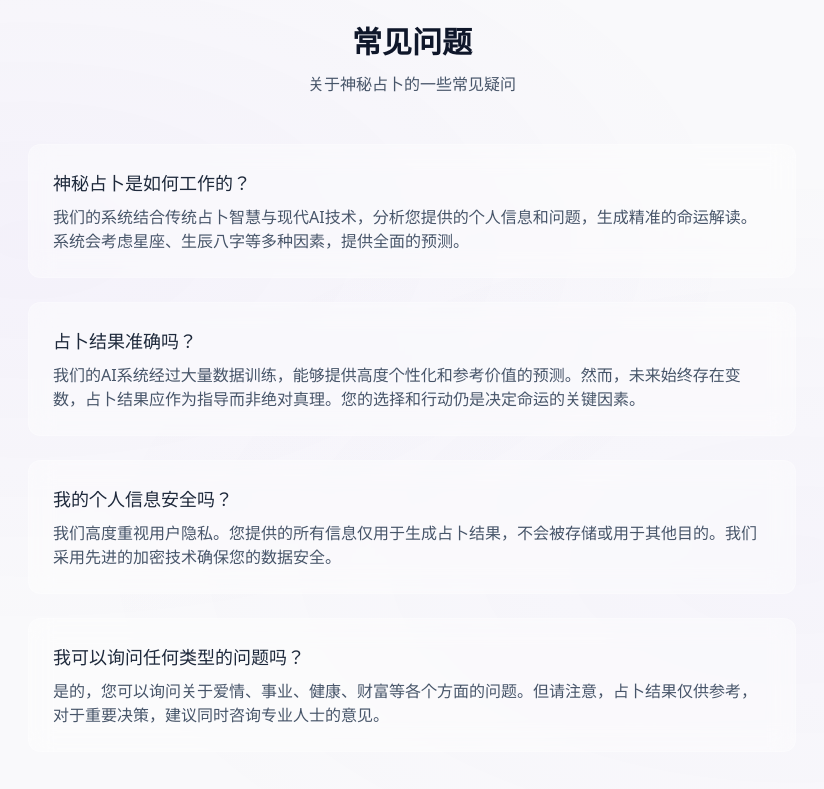
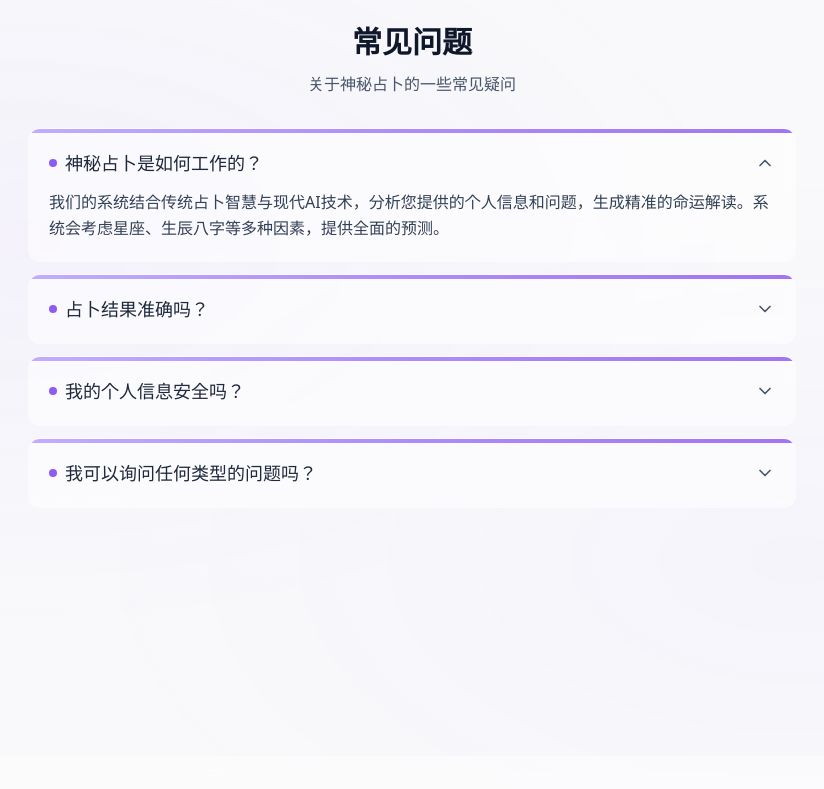
Before and after one commit to jliu4ai/fortune_prediction, a React (Vite) app: page / in a window 1280 px wide. Shown: the part 1600-2389 px from the top of the page, without its empty margins (228-1052 px from the left). Built offline with nearby package versions, Linux system fonts and the light colour scheme.

Commit message:
Reduce FAQ section size
The FAQ section was taking up too much space on the page, this commit reduces its size.

```diff
--- a/src/components/ResultCard.tsx
+++ b/src/components/ResultCard.tsx
@@ -1,14 +1,25 @@
 
-import React from 'react';
+import React, { useState } from 'react';
 import { motion } from 'framer-motion';
+import { ChevronDown } from 'lucide-react';
 
 interface ResultCardProps {
   title: string;
   content: string;
   isLoading?: boolean;
+  collapsible?: boolean;
+  defaultOpen?: boolean;
 }
 
-const ResultCard: React.FC<ResultCardProps> = ({ title, content, isLoading = false }) => {
+const ResultCard: React.FC<ResultCardProps> = ({
+  title,
+  content,
+  isLoading = false,
+  collapsible = false,
+  defaultOpen = false
+}) => {
+  const [isOpen, setIsOpen] = useState(defaultOpen);
+
   return (
     <motion.div
       initial={{ opacity: 0, y: 20 }}
@@ -18,21 +29,26 @@ const ResultCard: React.FC<ResultCardProps> = ({ title, content, isLoading = fal
     >
       <div className="absolute top-0 left-0 right-0 h-1 bg-gradient-to-r from-mystic-400/70 via-mystic-500/70 to-mystic-600/70"></div>
 
-      <div className="p-6">
-        <h3 className="text-lg font-medium text-cosmic-800 dark:text-cosmic-100 mb-3 flex items-center">
-          <span className="inline-block w-2 h-2 bg-mystic-500 rounded-full mr-2"></span>
-          {title}
+      <div className={`p-5 ${collapsible ? 'cursor-pointer' : ''}`} onClick={() => collapsible && setIsOpen(!isOpen)}>
+        <h3 className="text-lg font-medium text-cosmic-800 dark:text-cosmic-100 flex items-center justify-between">
+          <div className="flex items-center">
+            <span className="inline-block w-2 h-2 bg-mystic-500 rounded-full mr-2"></span>
+            {title}
+          </div>
+          {collapsible && (
+            <ChevronDown className={`h-5 w-5 text-cosmic-600 transition-transform ${isOpen ? 'rotate-180' : ''}`} />
+          )}
         </h3>
 
         {isLoading ? (
-          <div className="space-y-3">
+          <div className="space-y-3 mt-3">
             <div className="h-4 bg-cosmic-200/50 dark:bg-cosmic-700/50 rounded animate-pulse"></div>
             <div className="h-4 bg-cosmic-200/50 dark:bg-cosmic-700/50 rounded animate-pulse w-5/6"></div>
             <div className="h-4 bg-cosmic-200/50 dark:bg-cosmic-700/50 rounded animate-pulse"></div>
             <div className="h-4 bg-cosmic-200/50 dark:bg-cosmic-700/50 rounded animate-pulse w-4/6"></div>
           </div>
         ) : (
-          <div className="prose prose-sm max-w-none text-cosmic-700 dark:text-cosmic-300">
+          <div className={`prose prose-sm max-w-none text-cosmic-700 dark:text-cosmic-300 ${collapsible ? 'overflow-hidden transition-all duration-300' : ''}`} style={{ maxHeight: collapsible && !isOpen ? '0' : '500px', marginTop: collapsible && !isOpen ? '0' : '0.75rem', opacity: collapsible && !isOpen ? 0 : 1 }}>
             <p className="leading-relaxed">{content}</p>
           </div>
         )}
--- a/src/pages/Index.tsx
+++ b/src/pages/Index.tsx
@@ -1,9 +1,9 @@
-
 import React from 'react';
 import { motion } from 'framer-motion';
 import Header from '../components/Header';
 import Footer from '../components/Footer';
 import FortuneTeller from '../components/FortuneTeller';
+import ResultCard from '../components/ResultCard';
 
 const Index = () => {
   return (
@@ -137,7 +137,7 @@ const Index = () => {
               whileInView={{ opacity: 1, y: 0 }}
               transition={{ duration: 0.5 }}
               viewport={{ once: true }}
-              className="text-center max-w-lg mx-auto mb-12"
+              className="text-center max-w-lg mx-auto mb-8"
             >
               <h2 className="text-3xl font-bold text-cosmic-900 dark:text-cosmic-50">常见问题</h2>
               <p className="mt-3 text-cosmic-600 dark:text-cosmic-300">
@@ -147,7 +147,7 @@ const Index = () => {
 
             <div className="max-w-3xl mx-auto">
               <motion.div
-                className="space-y-6"
+                className="space-y-3"
                 variants={{
                   hidden: { opacity: 0 },
                   show: {
@@ -161,57 +161,30 @@ const Index = () => {
                 whileInView="show"
                 viewport={{ once: true }}
               >
-                <motion.div
-                  className="frosted-glass rounded-xl p-6"
-                  variants={{
-                    hidden: { opacity: 0, y: 20 },
-                    show: { opacity: 1, y: 0, transition: { duration: 0.5 } }
-                  }}
-                >
-                  <h3 className="text-lg font-medium text-cosmic-800 dark:text-cosmic-100 mb-2">神秘占卜是如何工作的？</h3>
-                  <p className="text-cosmic-600 dark:text-cosmic-400">
-                    我们的系统结合传统占卜智慧与现代AI技术，分析您提供的个人信息和问题，生成精准的命运解读。系统会考虑星座、生辰八字等多种因素，提供全面的预测。
-                  </p>
-                </motion.div>
+                <ResultCard
+                  title="神秘占卜是如何工作的？"
+                  content="我们的系统结合传统占卜智慧与现代AI技术，分析您提供的个人信息和问题，生成精准的命运解读。系统会考虑星座、生辰八字等多种因素，提供全面的预测。"
+                  collapsible
+                  defaultOpen={true}
+                />
 
-                <motion.div
-                  className="frosted-glass rounded-xl p-6"
-                  variants={{
-                    hidden: { opacity: 0, y: 20 },
-                    show: { opacity: 1, y: 0, transition: { duration: 0.5 } }
-                  }}
-                >
-                  <h3 className="text-lg font-medium text-cosmic-800 dark:text-cosmic-100 mb-2">占卜结果准确吗？</h3>
-                  <p className="text-cosmic-600 dark:text-cosmic-400">
-                    我们的AI系统经过大量数据训练，能够提供高度个性化和参考价值的预测。然而，未来始终存在变数，占卜结果应作为指导而非绝对真理。您的选择和行动仍是决定命运的关键因素。
-                  </p>
-                </motion.div>
+                <ResultCard
+                  title="占卜结果准确吗？"
+                  content="我们的AI系统经过大量数据训练，能够提供高度个性化和参考价值的预测。然而，未来始终存在变数，占卜结果应作为指导而非绝对真理。您的选择和行动仍是决定命运的关键因素。"
+                  collapsible
+                />
 
-                <motion.div
-                  className="frosted-glass rounded-xl p-6"
-                  variants={{
-                    hidden: { opacity: 0, y: 20 },
-                    show: { opacity: 1, y: 0, transition: { duration: 0.5 } }
-                  }}
-                >
-                  <h3 className="text-lg font-medium text-cosmic-800 dark:text-cosmic-100 mb-2">我的个人信息安全吗？</h3>
-                  <p className="text-cosmic-600 dark:text-cosmic-400">
-                    我们高度重视用户隐私。您提供的所有信息仅用于生成占卜结果，不会被存储或用于其他目的。我们采用先进的加密技术确保您的数据安全。
-                  </p>
-                </motion.div>
+                <ResultCard
+                  title="我的个人信息安全吗？"
+                  content="我们高度重视用户隐私。您提供的所有信息仅用于生成占卜结果，不会被存储或用于其他目的。我们采用先进的加密技术确保您的数据安全。"
+                  collapsible
+                />
 
-                <motion.div
-                  className="frosted-glass rounded-xl p-6"
-                  variants={{
-                    hidden: { opacity: 0, y: 20 },
-                    show: { opacity: 1, y: 0, transition: { duration: 0.5 } }
-                  }}
-                >
-                  <h3 className="text-lg font-medium text-cosmic-800 dark:text-cosmic-100 mb-2">我可以询问任何类型的问题吗？</h3>
-                  <p className="text-cosmic-600 dark:text-cosmic-400">
-                    是的，您可以询问关于爱情、事业、健康、财富等各个方面的问题。但请注意，占卜结果仅供参考，对于重要决策，建议同时咨询专业人士的意见。
-                  </p>
-                </motion.div>
+                <ResultCard
+                  title="我可以询问任何类型的问题吗？"
+                  content="是的，您可以询问关于爱情、事业、健康、财富等各个方面的问题。但请注意，占卜结果仅供参考，对于重要决策，建议同时咨询专业人士的意见。"
+                  collapsible
+                />
               </motion.div>
             </div>
           </div>
```
